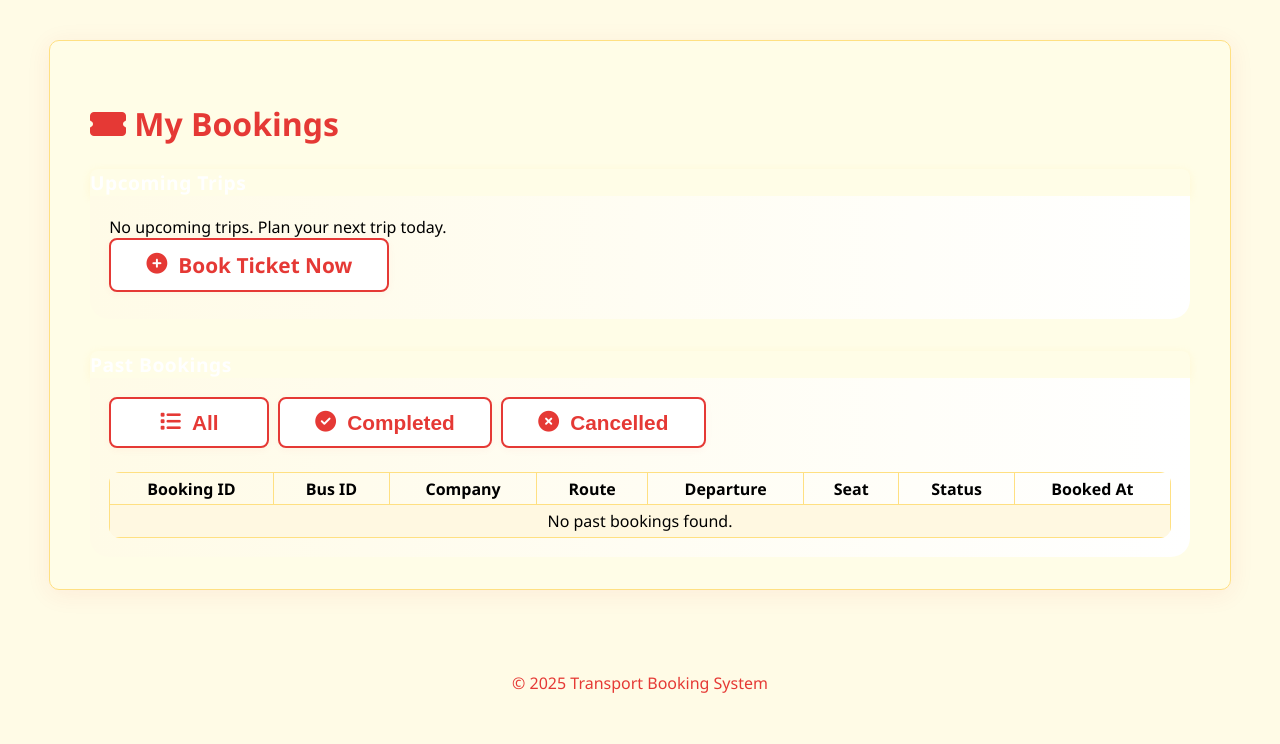
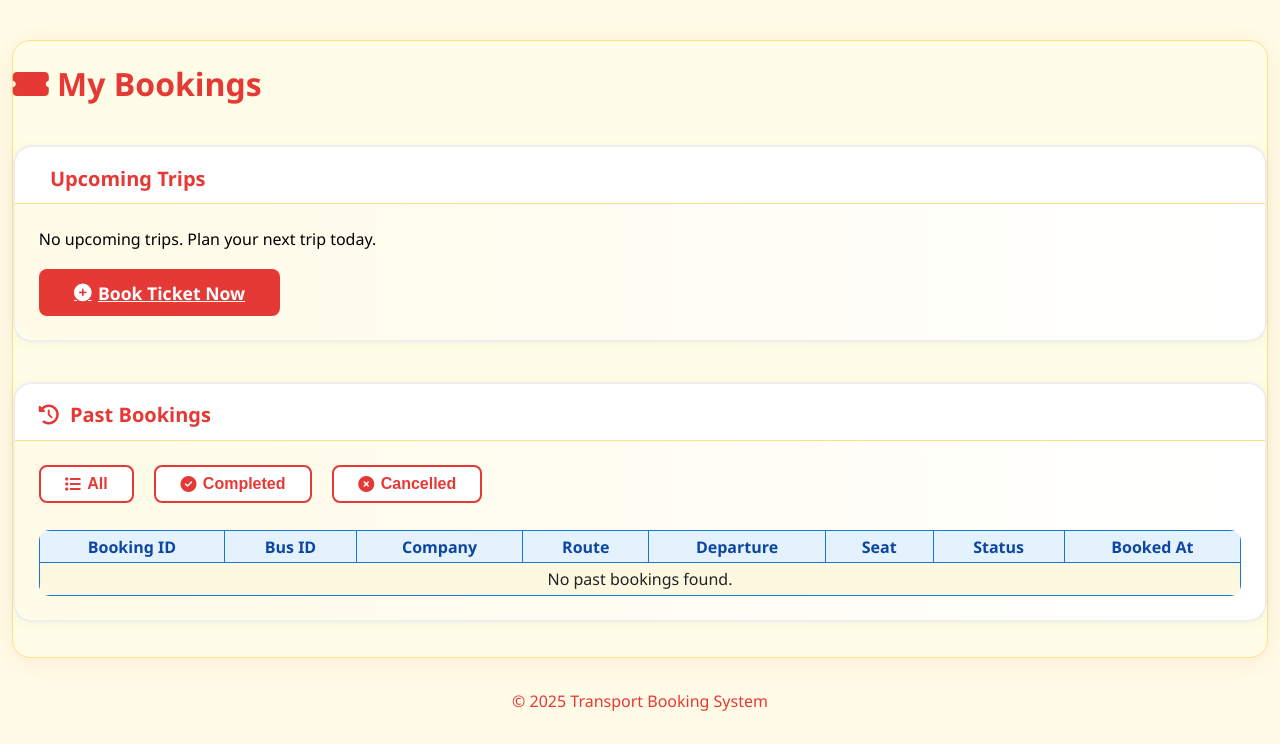
Before and after one commit to DREW310/Transport-Booking-System, a PHP site: page /views/bookings.php in a window 1280 px wide. Shown: the part 56-800 px from the top of the page. Run offline with PHP 8.4, Linux system fonts and the light colour scheme; the visitor is signed in with stand-in values (Sample User, id 1); data that the repository does not hold is empty.

Commit message:
Update all recent changes

```diff
--- a/assets/css/style.css
+++ b/assets/css/style.css
@@ -802,3 +771,172 @@ th, td {
 .back-btn:hover i, .back-btn:focus i {
     color: #fff;
 }
+
+/* Booking Page Section Cards */
+.booking-section-card {
+    box-shadow: 0 2px 12px rgba(67,160,71,0.08);
+    border: 2px solid #eee;
+    border-radius: 1.2rem;
+    margin-bottom: 2.2rem;
+    background: #fff;
+}
+.booking-section-header {
+    font-size: 1.25rem;
+    font-weight: 800;
+    color: #e53935;
+    border-radius: 1.2rem 1.2rem 0 0;
+    display: flex;
+    align-items: center;
+    gap: 0.7rem;
+    padding: 1.1rem 1.5rem 0.7rem 1.5rem;
+    background: none;
+    border-bottom: 1px solid #ffe082;
+}
+.booking-section-body {
+    background: linear-gradient(90deg, #fffbe7 0%, #fff 100%);
+    border-radius: 0 0 1.2rem 1.2rem;
+    padding: 1.5rem;
+}
+/* Booking filter and action buttons */
+.btn-filter, .btn-cancel, .btn-book-ticket {
+    font-size: 1rem;
+    padding: 0.5rem 1.5rem;
+    display: inline-flex;
+    align-items: center;
+    gap: 0.4rem;
+    border-radius: 8px;
+    font-weight: 600;
+    min-width: 0;
+    box-shadow: none;
+}
+.btn-book-ticket {
+    font-size: 1.1rem;
+    padding: 0.7rem 2.2rem;
+    background: #e53935;
+    color: #fff;
+    border: none;
+    transition: background 0.2s;
+}
+.btn-book-ticket:hover {
+    background: #b71c1c;
+}
+
+/* Outer bookings card */
+.bookings-outer-card {
+    margin-top: 2.5rem;
+    min-width: 600px;
+    max-width: 1500px;
+    width: 98vw;
+    box-shadow: 0 4px 24px rgba(229,57,53,0.08);
+    border-radius: 18px;
+    background: #fffde7;
+    border: 1.5px solid #ffe082;
+    padding: 0;
+}
+
+/* Upcoming Bookings Table */
+.upcoming-table thead th {
+    background: #e8f5e9;
+    color: #1b5e20;
+    border-color: #43a047 !important;
+}
+.upcoming-table td, .upcoming-table th {
+    border-color: #43a047 !important;
+}
+
+/* Past Bookings Table */
+.past-table thead th {
+    background: #e3f2fd;
+    color: #0d47a1;
+    border-color: #1976d2 !important;
+}
+.past-table td, .past-table th {
+    border-color: #1976d2 !important;
+}
+
+/* Ensure table font color is visible */
+.upcoming-table td, .upcoming-table th,
+.past-table td, .past-table th {
+    color: #222;
+}
+
+.search-btn-red {
+    background: #e53935 !important;
+    color: #fff !important;
+    font-weight: 700;
+    border-radius: 2rem;
+    font-size: 1.1rem;
+    padding: 0.8rem 2.2rem;
+    border: none;
+    box-shadow: 0 2px 8px rgba(229,57,53,0.10);
+    transition: background 0.2s, box-shadow 0.2s;
+}
+.search-btn-red:hover, .search-btn-red:focus {
+    background: #b71c1c !important;
+    color: #fff !important;
+    box-shadow: 0 4px 16px rgba(229,57,53,0.13);
+}
+
+.icon-swap {
+    width: 48px;
+    min-width: 48px;
+    height: 48px;
+    min-height: 48px;
+    border: 1.5px solid #ffe082;
+    border-radius: 50%;
+    background: #fffbe6;
+    color: #e53935;
+    font-size: 1.5rem;
+    display: flex;
+    align-items: center;
+    justify-content: center;
+    margin: 0 0.5rem;
+    cursor: pointer;
+    transition: background 0.18s, color 0.18s, box-shadow 0.18s, border-color 0.18s;
+}
+.icon-swap:hover, .icon-swap:focus {
+    background: #ffe082;
+    color: #b71c1c;
+    border-color: #e53935;
+}
+
+.form-control {
+    margin-bottom: 1rem;
+    border-radius: 6px;
+    border: 1px solid #ffe082;
+    box-shadow: none;
+    height: 38px;
+    min-height: 38px;
+    font-size: 1.08rem;
+    padding: 0 1rem;
+}
+.profile-form-actions {
+    display: flex;
+    gap: 1.2rem;
+    margin-top: 0.5rem;
+    justify-content: flex-start;
+    max-width: 420px;
+}
+.profile-form-actions .bus-action-btn,
+.profile-form-actions .btn-warning {
+    height: 44px;
+    min-height: 44px;
+    font-size: 1.1rem;
+    display: flex;
+    align-items: center;
+    justify-content: center;
+    flex: 0 0 auto;
+    min-width: 160px;
+    max-width: 220px;
+    margin-top: 0;
+}
+.profile-form-actions .btn-warning {
+    line-height: 1.1;
+    padding: 0 1.5rem;
+    box-sizing: border-box;
+}
+.profile-label {
+    font-weight: 700;
+    color: #e53935;
+    margin-bottom: 0.3rem;
+}
--- a/views/admin_bookings.php
+++ b/views/admin_bookings.php
@@ -22,7 +22,7 @@ if ($stmt) {
 ?>
 <main style="display:flex;flex-direction:column;align-items:center;min-height:80vh;">
     <div class="card" style="margin-top:2.5rem;padding:2.5rem 2.5rem 2rem 2.5rem;min-width:600px;max-width:1100px;width:100%;box-shadow:0 4px 24px rgba(229,57,53,0.08);">
-        <a href="admin_dashboard.php" class="btn btn-warning" style="margin-bottom:1.2rem;"><i class="fa fa-arrow-left"></i> Return to Admin Panel</a>
+        <a href="admin_dashboard.php" class="back-btn"><i class="fa fa-arrow-left"></i> Return to Admin Panel</a>
         <h1 style="margin-bottom:1.5rem;"><i class="fa fa-ticket-alt icon-red"></i> All Bookings</h1>
         <div class="table-responsive">
             <?php if (empty($bookings)): ?>
--- a/views/admin_bus_form.php
+++ b/views/admin_bus_form.php
@@ -67,14 +67,14 @@ if ($_SERVER['REQUEST_METHOD'] === 'POST') {
 ?>
 <main style="display:flex;flex-direction:column;align-items:center;min-height:80vh;">
     <div class="card" style="margin-top:2.5rem;padding:2.5rem 2.5rem 2rem 2.5rem;min-width:400px;max-width:600px;width:100%;box-shadow:0 4px 24px rgba(229,57,53,0.08);">
-        <a href="admin_buses.php" class="btn btn-warning" style="margin-bottom:1.2rem;"><i class="fa fa-arrow-left"></i> Back to Buses</a>
+        <a href="admin_buses.php" class="back-btn" style="margin-bottom:1.2rem;"><i class="fa fa-arrow-left"></i> Back to Buses</a>
         <h1 style="margin-bottom:1.5rem;"><i class="fa fa-bus icon-red"></i> <?php echo $edit_mode ? 'Edit' : 'Add'; ?> Bus</h1>
         <?php if ($success): ?>
             <div class="alert alert-info" style="margin-bottom:1rem;">Bus saved successfully!</div>
         <?php elseif ($error): ?>
             <div class="alert alert-danger" style="margin-bottom:1rem;">Error: <?php echo htmlspecialchars($error); ?></div>
         <?php endif; ?>
-        <form method="post" action="">
+        <form method="post" action="" style="display:flex;flex-direction:column;gap:1rem;align-items:stretch;">
 <?php if ($edit_mode): ?>
             <label>Bus ID:</label>
             <input type="text" name="bus_number" class="form-control" value="<?php echo htmlspecialchars($bus['bus_number']); ?>" readonly>
@@ -90,7 +90,7 @@ if ($_SERVER['REQUEST_METHOD'] === 'POST') {
             <input type="number" name="capacity" class="form-control" min="1" max="100" value="<?php echo htmlspecialchars($bus['capacity']); ?>" required>
             <label>Company:</label>
             <input type="text" name="company" class="form-control" value="<?php echo htmlspecialchars($bus['company']); ?>" required>
-            <button type="submit" class="btn btn-primary" style="margin-top:1rem;"><i class="fa fa-save"></i> Save</button>
+            <button type="submit" class="bus-action-btn" style="margin-top:0.5rem;align-self:flex-start;"><i class="fa fa-save"></i> Save</button>
         </form>
     </div>
 </main>
--- a/views/admin_feedback.php
+++ b/views/admin_feedback.php
@@ -23,7 +23,7 @@ if ($stmt) {
 ?>
 <main style="display:flex;flex-direction:column;align-items:center;min-height:80vh;">
     <div class="card" style="margin-top:2.5rem;padding:2.5rem 2rem 2rem 2.5rem;min-width:600px;max-width:1100px;width:100%;box-shadow:0 4px 24px rgba(229,57,53,0.08);">
-        <a href="admin_dashboard.php" class="btn btn-warning" style="margin-bottom:1.2rem;"><i class="fa fa-arrow-left"></i> Return to Admin Panel</a>
+        <a href="admin_dashboard.php" class="back-btn"><i class="fa fa-arrow-left"></i> Return to Admin Panel</a>
         <h1 style="margin-bottom:1.5rem;"><i class="fa fa-comments icon-red"></i> All Feedback</h1>
         <div class="table-responsive">
             <?php if (empty($feedbacks)): ?>
--- a/views/admin_route_form.php
+++ b/views/admin_route_form.php
@@ -50,14 +50,14 @@ $states = [
 ?>
 <main style="display:flex;flex-direction:column;align-items:center;min-height:80vh;">
     <div class="card" style="margin-top:2.5rem;padding:2.5rem 2.5rem 2rem 2.5rem;min-width:400px;max-width:600px;width:100%;box-shadow:0 4px 24px rgba(229,57,53,0.08);">
-        <a href="admin_routes.php" class="btn btn-warning" style="margin-bottom:1.2rem;"><i class="fa fa-arrow-left"></i> Back to Routes</a>
+        <a href="admin_routes.php" class="back-btn" style="margin-bottom:1.2rem;"><i class="fa fa-arrow-left"></i> Back to Routes</a>
         <h1 style="margin-bottom:1.5rem;"><i class="fa fa-road icon-red"></i> <?php echo isset($_GET['id']) ? 'Edit' : 'Add'; ?> Route</h1>
         <?php if ($success): ?>
             <div class="alert alert-info" style="margin-bottom:1rem;">Route saved successfully!</div>
         <?php elseif ($error): ?>
             <div class="alert alert-danger" style="margin-bottom:1rem;">Error: <?php echo htmlspecialchars($error); ?></div>
         <?php endif; ?>
-        <form method="post" action="">
+        <form method="post" action="" style="display:flex;flex-direction:column;gap:1rem;align-items:stretch;">
             <label>Source:</label>
             <select name="source" class="form-control" required>
                 <option value="">Select state</option>
@@ -74,7 +74,7 @@ $states = [
             </select>
             <label>Fare (RM):</label>
             <input type="number" step="0.01" name="fare" class="form-control" min="1" max="500" value="<?php echo htmlspecialchars($route['fare']); ?>" required>
-            <button type="submit" class="btn btn-primary" style="margin-top:1rem;"><i class="fa fa-save"></i> Save</button>
+            <button type="submit" class="bus-action-btn" style="margin-top:0.5rem;align-self:flex-start;"><i class="fa fa-save"></i> Save</button>
         </form>
     </div>
 </main>
--- a/views/admin_schedule_form.php
+++ b/views/admin_schedule_form.php
@@ -59,14 +59,14 @@ if ($_SERVER['REQUEST_METHOD'] === 'POST') {
 ?>
 <main style="display:flex;flex-direction:column;align-items:center;min-height:80vh;">
     <div class="card" style="margin-top:2.5rem;padding:2.5rem 2rem 2rem 2.5rem;min-width:400px;max-width:600px;width:100%;box-shadow:0 4px 24px rgba(229,57,53,0.08);">
-        <a href="admin_schedules.php" class="btn btn-warning" style="margin-bottom:1.2rem;"><i class="fa fa-arrow-left"></i> Back to Schedules</a>
+        <a href="admin_schedules.php" class="back-btn" style="margin-bottom:1.2rem;"><i class="fa fa-arrow-left"></i> Back to Schedules</a>
         <h1 style="margin-bottom:1.5rem;"><i class="fa fa-calendar-alt icon-red"></i> <?php echo isset($_GET['id']) ? 'Edit' : 'Add'; ?> Schedule</h1>
         <?php if ($success): ?>
             <div class="alert alert-info" style="margin-bottom:1rem;">Schedule saved successfully!</div>
         <?php elseif ($error): ?>
             <div class="alert alert-danger" style="margin-bottom:1rem;">Error: <?php echo htmlspecialchars($error); ?></div>
         <?php endif; ?>
-        <form method="post" action="">
+        <form method="post" action="" style="display:flex;flex-direction:column;gap:1rem;align-items:stretch;">
             <label>Bus:</label>
             <select name="bus_id" class="form-control" required>
                 <option value="">---------</option>
@@ -107,7 +107,7 @@ if ($_SERVER['REQUEST_METHOD'] === 'POST') {
                 updateAvailableSeatsMax();
             });
             </script>
-            <button type="submit" class="btn btn-primary" style="margin-top:1rem;"><i class="fa fa-save"></i> Save</button>
+            <button type="submit" class="bus-action-btn" style="margin-top:0.5rem;align-self:flex-start;"><i class="fa fa-save"></i> Save</button>
         </form>
     </div>
 </main>
--- a/views/admin_users.php
+++ b/views/admin_users.php
@@ -16,7 +16,7 @@ if ($stmt) {
 ?>
 <main style="display:flex;flex-direction:column;align-items:center;min-height:80vh;">
     <div class="card" style="margin-top:2.5rem;padding:2.5rem 2.5rem 2rem 2.5rem;min-width:900px;max-width:1300px;width:100%;box-shadow:0 4px 24px rgba(229,57,53,0.08);">
-        <a href="admin_dashboard.php" class="btn btn-warning" style="margin-bottom:1.2rem;"><i class="fa fa-arrow-left"></i> Return to Admin Panel</a>
+        <a href="admin_dashboard.php" class="back-btn"><i class="fa fa-arrow-left"></i> Return to Admin Panel</a>
         <h1 style="margin-bottom:1.5rem;"><i class="fa fa-users icon-red"></i> All Users</h1>
         <div class="table-responsive">
             <?php if (empty($users)): ?>
--- a/views/bookings.php
+++ b/views/bookings.php
@@ -47,17 +47,19 @@ $upcoming = array_filter($bookings, function($b) use ($now) { return $b['departu
 $past = array_filter($bookings, function($b) use ($now) { return $b['departure_time'] <= $now || $b['status'] === 'Cancelled'; });
 ?>
 <main style="display:flex;flex-direction:column;align-items:center;min-height:80vh;">
-    <div class="card" style="margin-top:2.5rem;padding:2.5rem 2.5rem 2rem 2.5rem;min-width:600px;max-width:1100px;width:100%;box-shadow:0 4px 24px rgba(229,57,53,0.08);">
-        <h1 style="margin-bottom:1.5rem;"><i class="fa fa-ticket-alt icon-red"></i> My Bookings</h1>
-        <section style="margin-bottom:2rem;">
-            <div class="card-header bg-success" style="font-size:1.2rem;font-weight:600;color:#fff;border-radius:8px 8px 0 0;">Upcoming Trips</div>
-            <div class="card-body bg-light" style="padding:1.2rem;">
+    <div class="bookings-outer-card">
+        <h1 style="margin-bottom:2.5rem;"><i class="fa fa-ticket-alt icon-red"></i> My Bookings</h1>
+        <!-- Upcoming Trips Section -->
+        <section style="margin-bottom:2.5rem;">
+            <div class="booking-section-card">
+                <div class="booking-section-header"><i class="fa fa-calendar-check-o"></i> Upcoming Trips</div>
+                <div class="booking-section-body">
                     <?php if (empty($upcoming)): ?>
-                    <div class="alert alert-warning">No upcoming trips. Plan your next trip today.</div>
-                    <a href="schedule.php" class="btn btn-primary"><i class="fa fa-plus-circle"></i> Book Ticket Now</a>
+                        <div class="alert alert-warning" style="margin-bottom:1.2rem;">No upcoming trips. Plan your next trip today.</div>
+                        <a href="schedule.php" class="btn-book-ticket"><i class="fa fa-plus-circle"></i> Book Ticket Now</a>
                     <?php else: ?>
                         <div class="table-responsive">
-                        <table class="table table-striped table-bordered">
+                            <table class="table table-striped table-bordered upcoming-table">
                                 <thead>
                                     <tr>
                                         <th>Booking ID</th>
@@ -83,9 +85,9 @@ $past = array_filter($bookings, function($b) use ($now) { return $b['departure_t
                                         <td><span class="badge bg-success">Upcoming</span></td>
                                         <td><?php echo htmlspecialchars($booking['booking_time']); ?></td>
                                         <td>
-                                        <form method="post" style="display:inline;" onsubmit="return confirm('Are you sure you want to cancel this booking?');">
+                                            <form method="post" style="display:inline;">
                                                 <input type="hidden" name="cancel_booking_id" value="<?php echo htmlspecialchars($booking['booking_id']); ?>">
-                                            <button type="submit" class="btn btn-danger btn-sm"><i class="fa fa-times"></i> Cancel</button>
+                                                <button type="submit" class="btn-cancel btn btn-danger" onclick="return confirm('Are you sure you want to cancel this booking?');"><i class="fa fa-times"></i> Cancel</button>
                                             </form>
                                         </td>
                                     </tr>
@@ -95,17 +97,20 @@ $past = array_filter($bookings, function($b) use ($now) { return $b['departure_t
                         </div>
                     <?php endif; ?>
                 </div>
+            </div>
         </section>
+        <!-- Past Bookings Section -->
         <section>
-            <div class="card-header bg-primary" style="font-size:1.2rem;font-weight:600;color:#fff;border-radius:8px 8px 0 0;">Past Bookings</div>
-            <div class="card-body bg-light" style="padding:1.2rem;">
-                <div style="margin-bottom:1rem;">
-                    <button class="btn btn-warning" onclick="filterPast('all')"><i class="fa fa-list"></i> All</button>
-                    <button class="btn btn-success" onclick="filterPast('Completed')"><i class="fa fa-check-circle"></i> Completed</button>
-                    <button class="btn btn-danger" onclick="filterPast('Cancelled')"><i class="fa fa-times-circle"></i> Cancelled</button>
+            <div class="booking-section-card">
+                <div class="booking-section-header"><i class="fa fa-history"></i> Past Bookings</div>
+                <div class="booking-section-body">
+                    <div style="margin-bottom:1.2rem;display:flex;gap:1rem;">
+                        <button class="btn-filter btn btn-warning" onclick="filterPast('all')"><i class="fa fa-list"></i> All</button>
+                        <button class="btn-filter btn btn-success" onclick="filterPast('Completed')"><i class="fa fa-check-circle"></i> Completed</button>
+                        <button class="btn-filter btn btn-danger" onclick="filterPast('Cancelled')"><i class="fa fa-times-circle"></i> Cancelled</button>
                     </div>
                     <div class="table-responsive">
-                    <table class="table table-striped table-bordered" id="pastBookingsTable">
+                        <table class="table table-striped table-bordered past-table" id="pastBookingsTable">
                             <thead>
                                 <tr>
                                     <th>Booking ID</th>
@@ -157,6 +162,7 @@ $past = array_filter($bookings, function($b) use ($now) { return $b['departure_t
                     }
                     </script>
                 </div>
+            </div>
         </section>
     </div>
 </main>
```
Also changed, not shown: other parts of assets/css/style.css (+71 -102 lines), views/admin_feedback_edit.php (+4 -4 lines), views/admin_user_edit.php (+3 -4 lines), views/edit_profile.php (+12 -10 lines), views/profile.php (+10 -8 lines), views/schedule.php (+11 -10 lines). Lines whose indentation alone changed are shown as unchanged.
